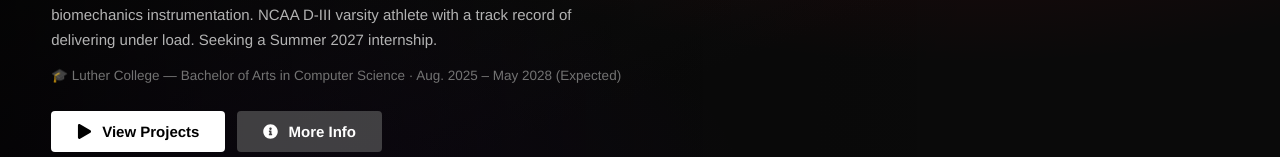
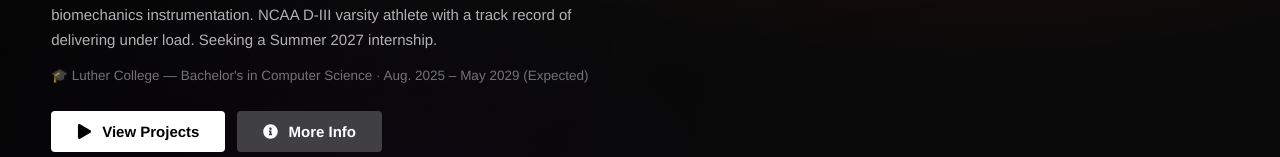
Before and after one commit to palan01-droid/portfolio-website, a React (Vite) app: page /browse in a window 1280 px wide. Shown: the part 392-549 px from the top of the page. Built offline with nearby package versions, Linux system fonts and the light colour scheme.

Commit message:
Update education degree and expected graduation year to 2029

```diff
--- a/src/data.ts
+++ b/src/data.ts
@@ -16,8 +16,8 @@ export const profile = {
 
 export const education = {
   school: 'Luther College',
-  degree: 'Bachelor of Arts in Computer Science',
-  dateRange: 'Aug. 2025 – May 2028 (Expected)',
+  degree: 'Bachelor\'s in Computer Science',
+  dateRange: 'Aug. 2025 – May 2029 (Expected)',
   location: 'Decorah, IA',
   coursework: ['Data Structures', 'Algorithms', 'Python Programming', 'Discrete Mathematics'],
 };
```
